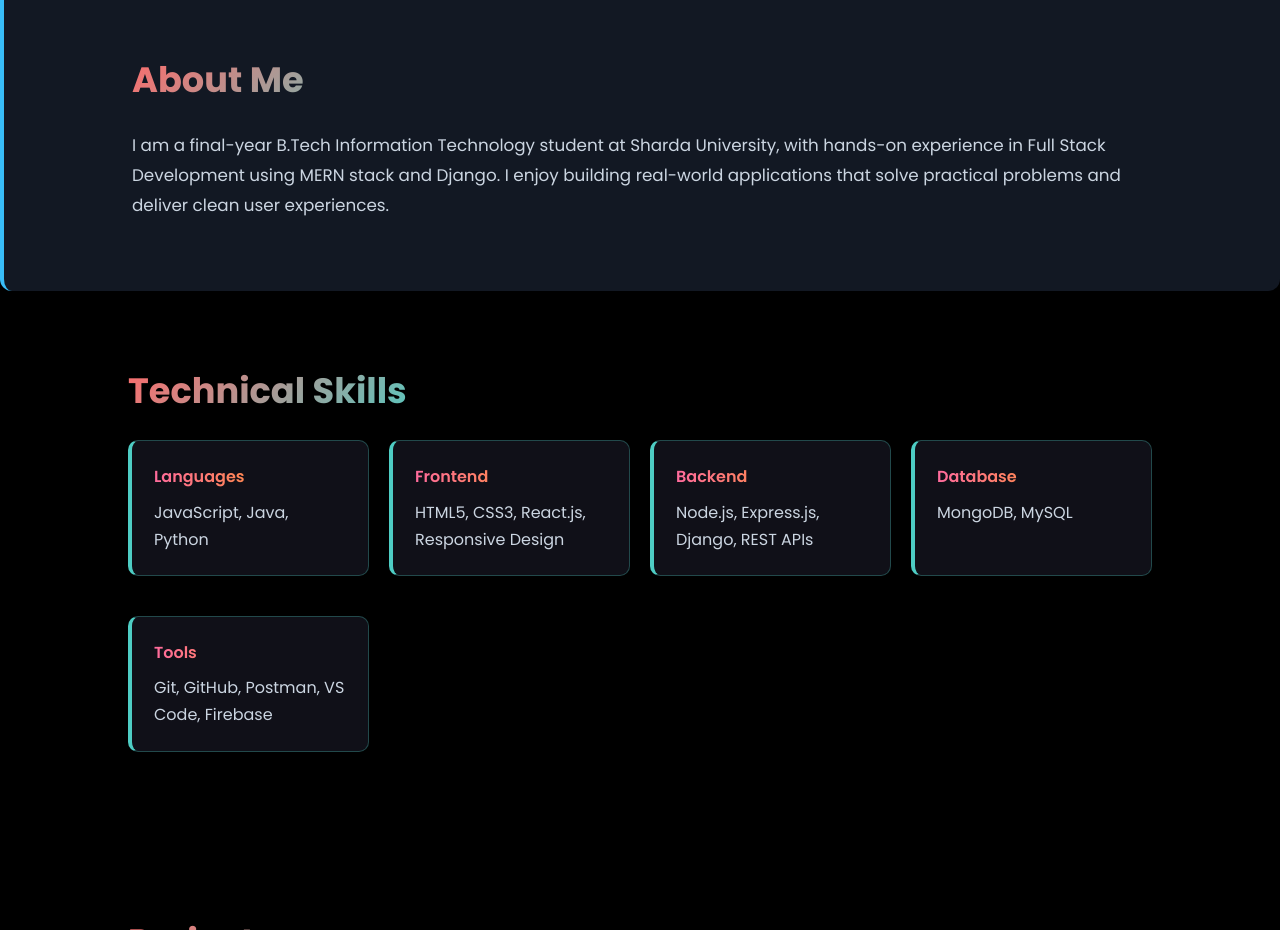
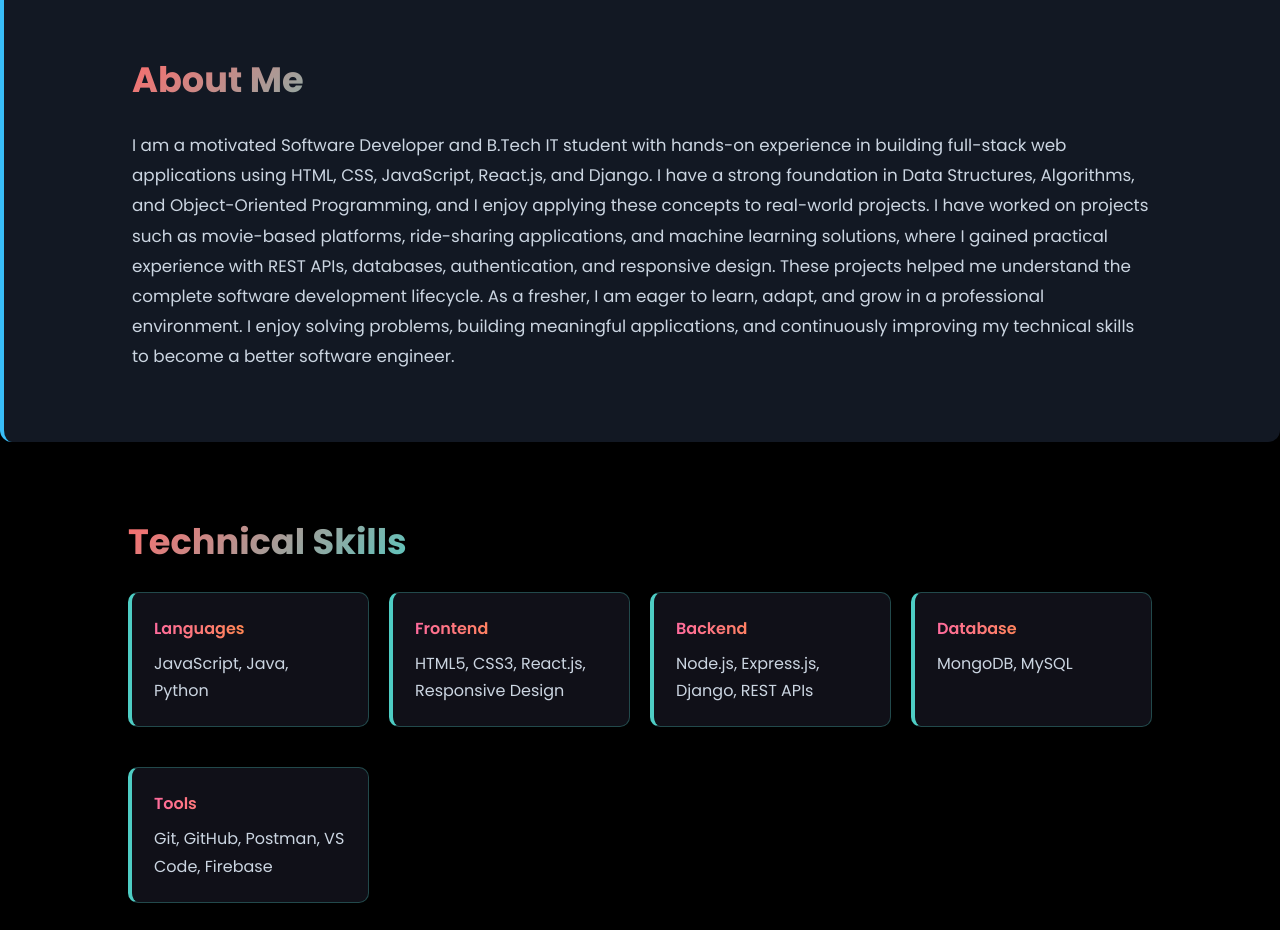
Before and after one commit to pratyansh08/My-Portfolio, a plain HTML site: page index.html in a window 1280 px wide. Shown: the part 820-1750 px from the top of the page. Drawn offline with Linux system fonts and the light colour scheme.

Commit message:
Revise 'About Me' section in index.html
Updated personal description to reflect current skills and experiences.

```diff
--- a/index.html
+++ b/index.html
@@ -36,10 +36,11 @@
 <section class="about">
   <h2>About Me</h2>
   <p>
-    I am a final-year B.Tech Information Technology student at Sharda University,
-    with hands-on experience in Full Stack Development using MERN stack and Django.
-    I enjoy building real-world applications that solve practical problems and
-    deliver clean user experiences.
+I am a motivated Software Developer and B.Tech IT student with hands-on experience in building full-stack web applications using HTML, CSS, JavaScript, React.js, and Django. I have a strong foundation in Data Structures, Algorithms, and Object-Oriented Programming, and I enjoy applying these concepts to real-world projects.
+
+I have worked on projects such as movie-based platforms, ride-sharing applications, and machine learning solutions, where I gained practical experience with REST APIs, databases, authentication, and responsive design. These projects helped me understand the complete software development lifecycle.
+
+As a fresher, I am eager to learn, adapt, and grow in a professional environment. I enjoy solving problems, building meaningful applications, and continuously improving my technical skills to become a better software engineer.
   </p>
 </section>
 
```
